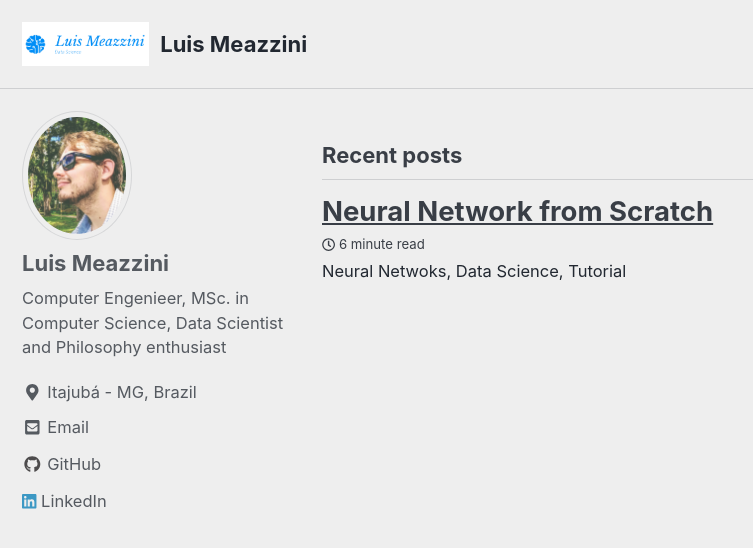
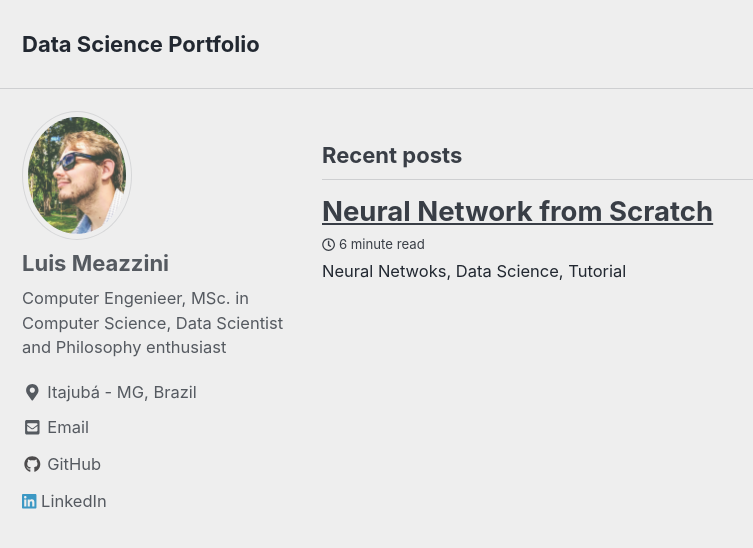
Before and after one commit to lmeazzini/lmeazzini.github.io, a Jekyll site: the page built from index.html, in a window 1280 px wide and 900 px high. Shown: the top 548 px of the window, without its empty margins (0-753 px from the left). Built offline with Jekyll 4.4.1, drawn with Linux system fonts in a browser that asks for light colours; cached includes are drawn as plain includes; nearby versions of some CDN libraries; the list of posts is cut into pages by our own code.

Commit message:
masterhead title

```diff
--- a/_config.yml
+++ b/_config.yml
@@ -24,8 +24,8 @@
 baseurl                  : # the subpath of your site, e.g. "/blog"
 repository               : # GitHub username/repo-name e.g. "mmistakes/minimal-mistakes"
 teaser                   : # path of fallback teaser image, e.g. "/assets/images/500x300.png"
-logo                     :  "/images/logo.png" # path of logo image to display in the masthead, e.g. "/assets/images/88x88.png"
-masthead_title           : # overrides the website title displayed in the masthead, use " " for no title
+logo                     : # path of logo image to display in the masthead, e.g. "/assets/images/88x88.png"
+masthead_title           : "Data Science Portfolio" # overrides the website title displayed in the masthead, use " " for no title
 # breadcrumbs            : false # true, false (default)
 words_per_minute         : 200
 comments:
```
